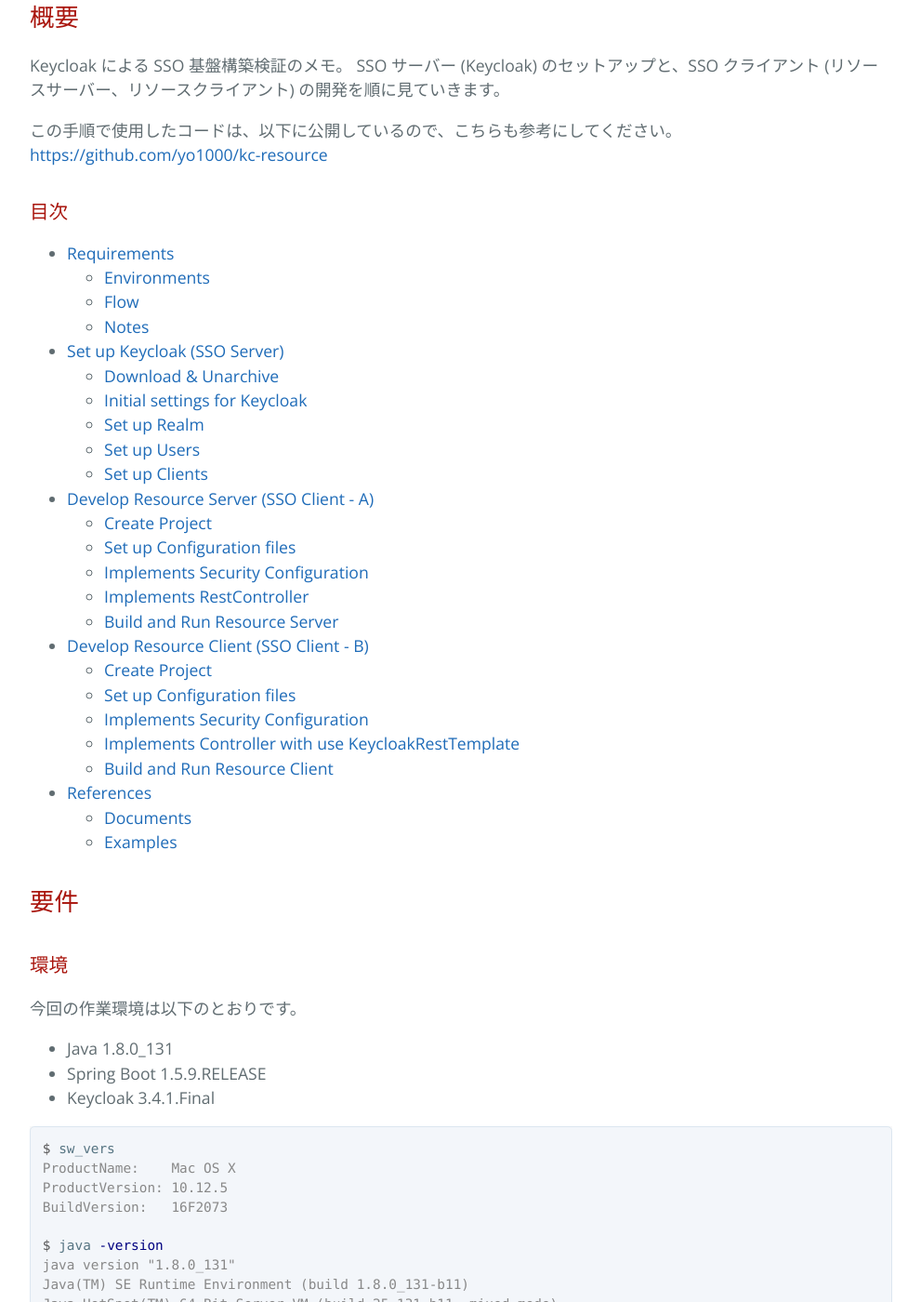
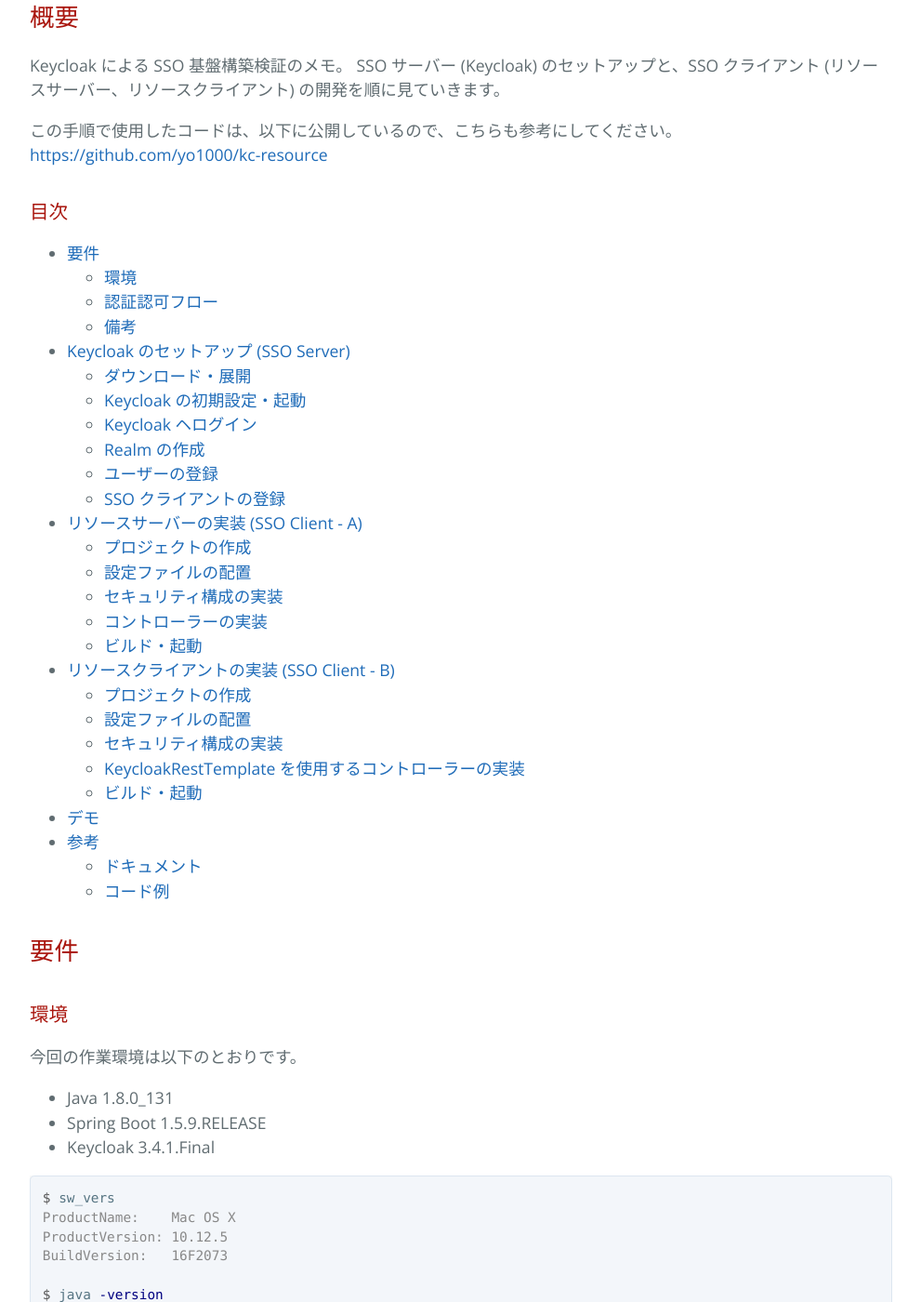
Before and after one commit to yo1000/blog.yo1000.com, a Jekyll site: the page built from _posts/2017-12-18-keycloak-collabo-ressrv-rescli.md, in a window 1280 px wide and 1400 px high, scrolled down 604 px. Shown: the whole window at 93% size, without its empty margins (64-1055 px from the left). Built offline with Jekyll 4.4.1, drawn with Linux system fonts in a browser that asks for light colours; our own code applies the rules of GitHub Pages for plain Markdown files; comment, search, counter and statistics services are not loaded; some of the changed text lies outside the part shown.

Commit message:
Update 2017-12-18-keycloak-collabo-ressrv-rescli.md

```diff
--- a/_posts/2017-12-18-keycloak-collabo-ressrv-rescli.md
+++ b/_posts/2017-12-18-keycloak-collabo-ressrv-rescli.md
@@ -1,5 +1,5 @@
 ---
-title: Keycloak、リソースサーバー、リソースクライアントを連携する簡単な実装例
+title: Keycloak・リソースサーバー・リソースクライアントを連携する簡単な実装例
 redirect_from:
 - /2017/12/18/keycloak-example-resource-server-client.html
 - /keycloak/keycloak-example-resource-server-client.html
@@ -20,31 +20,33 @@
 
 ### 目次
 
-- [Requirements](#requirements)
-  - [Environments](#environments)
-  - [Flow](#flow)
-  - [Notes](#notes)
-- [Set up Keycloak (SSO Server)](#set-up-keycloak-sso-server)
-  - [Download & Unarchive](#download--unarchive)
-  - [Initial settings for Keycloak](#initial-settings-for-keycloak)
-  - [Set up Realm](#set-up-realm)
-  - [Set up Users](#set-up-users)
-  - [Set up Clients](#set-up-clients)
-- [Develop Resource Server (SSO Client - A)](#develop-resource-server-sso-client---a)
-  - [Create Project](#create-project-for-resource-server)
-  - [Set up Configuration files](#set-up-configuration-files-for-resource-server)
-  - [Implements Security Configuration](#implements-security-configuration-for-resource-server)
-  - [Implements RestController](#implements-restcontroller-for-resource-server)
-  - [Build and Run Resource Server](#build-and-run-resource-server)
-- [Develop Resource Client (SSO Client - B)](#develop-resource-client-sso-client---b)
-  - [Create Project](#create-project-for-resource-client)
-  - [Set up Configuration files](#set-up-configuration-files-for-resource-client)
-  - [Implements Security Configuration](#implements-security-configuration-for-resource-client)
-  - [Implements Controller with use KeycloakRestTemplate](#implements-controller-with-use-keycloakresttemplate-for-resource-client)
-  - [Build and Run Resource Client](#build-and-run-resource-client)
-- [References](#references)
-  - [Documents](#documents)
-  - [Examples](#examples)
+- [要件](#要件)
+  - [環境](#環境)
+  - [認証認可フロー](#認証認可フロー)
+  - [備考](#備考)
+- [Keycloak のセットアップ (SSO Server)](#keycloak-のセットアップ-sso-server)
+  - [ダウンロード・展開](#ダウンロード展開)
+  - [Keycloak の初期設定・起動](#Keycloak-の初期設定起動)
+  - [Keycloak ヘログイン](#Keycloak-ヘログイン)
+  - [Realm の作成](#Realm-の作成)
+  - [ユーザーの登録](#ユーザーの登録)
+  - [SSO クライアントの登録](#SSO-クライアントの登録)
+- [リソースサーバーの実装 (SSO Client - A)](#リソースサーバーの実装-sso-client---a)
+  - [プロジェクトの作成](#プロジェクトの作成)
+  - [設定ファイルの配置](#設定ファイルの配置)
+  - [セキュリティ構成の実装](#セキュリティ構成の実装)
+  - [コントローラーの実装](#コントローラーの実装)
+  - [ビルド・起動](#ビルド起動)
+- [リソースクライアントの実装 (SSO Client - B)](#リソースクライアントの実装-sso-client---b)
+  - [プロジェクトの作成](#プロジェクトの作成-1)
+  - [設定ファイルの配置](#設定ファイルの配置-1)
+  - [セキュリティ構成の実装](#セキュリティ構成の実装-1)
+  - [KeycloakRestTemplate を使用するコントローラーの実装](#keycloakresttemplate-を使用するコントローラーの実装)
+  - [ビルド・起動](#ビルド起動-1)
+- [デモ](#デモ)
+- [参考](#参考)
+  - [ドキュメント](#ドキュメント)
+  - [コード例](#コード例)
 
 ## 要件
 
@@ -599,7 +601,7 @@
 `WEB-INF` にファイルを配置するのは一般的ではないため、
 `resources` 直下に配置した、`keycloak.json` を読み込ませるようにします。
 
-### `KeycloakRestTemplate` を使用するコントローラーの実装
+### KeycloakRestTemplate を使用するコントローラーの実装
 リソースサーバーにリソースを要求して、
 結果を画面に表示するエンドポイントとなる、コントローラーを実装します。
 
```
